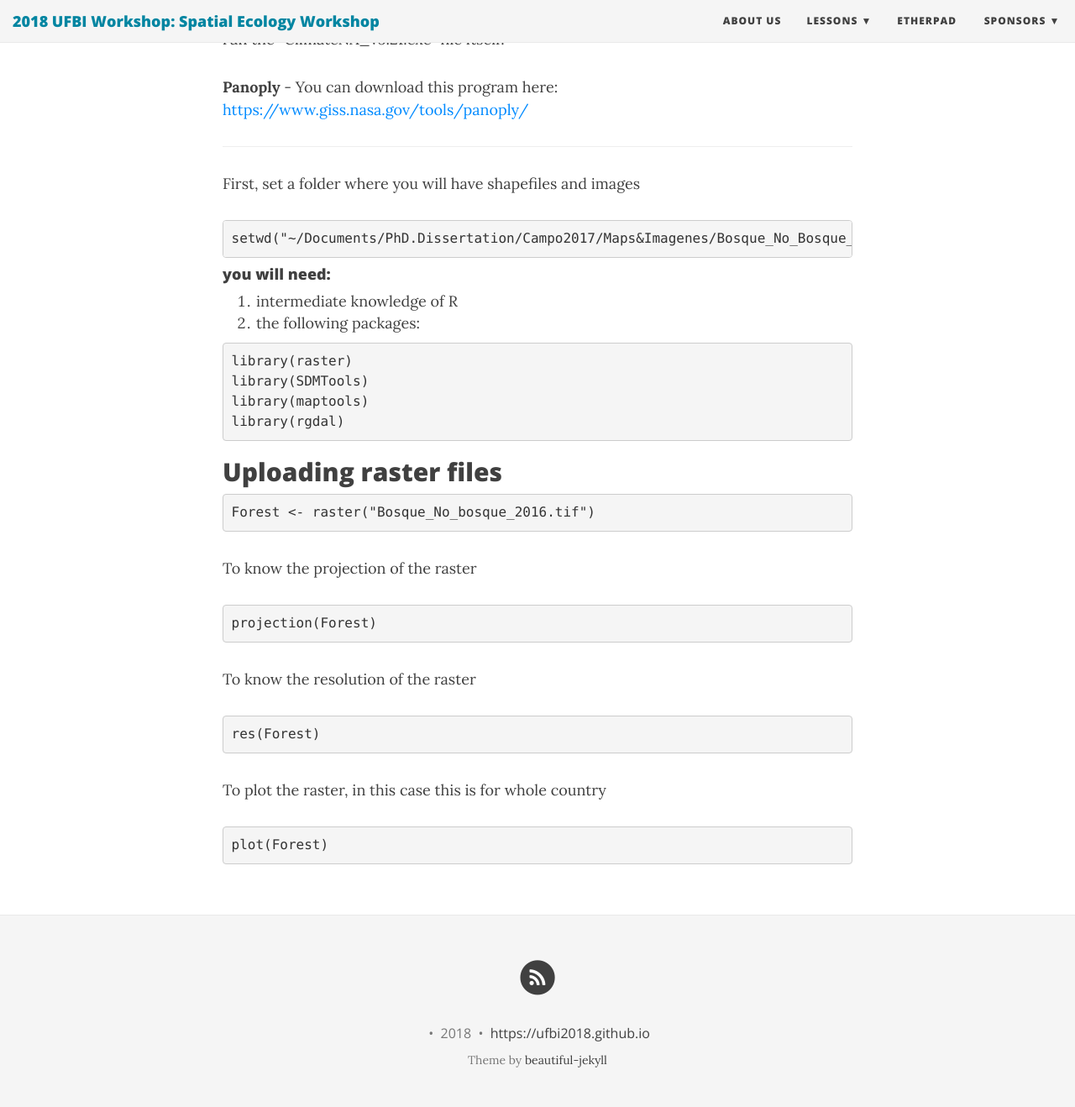
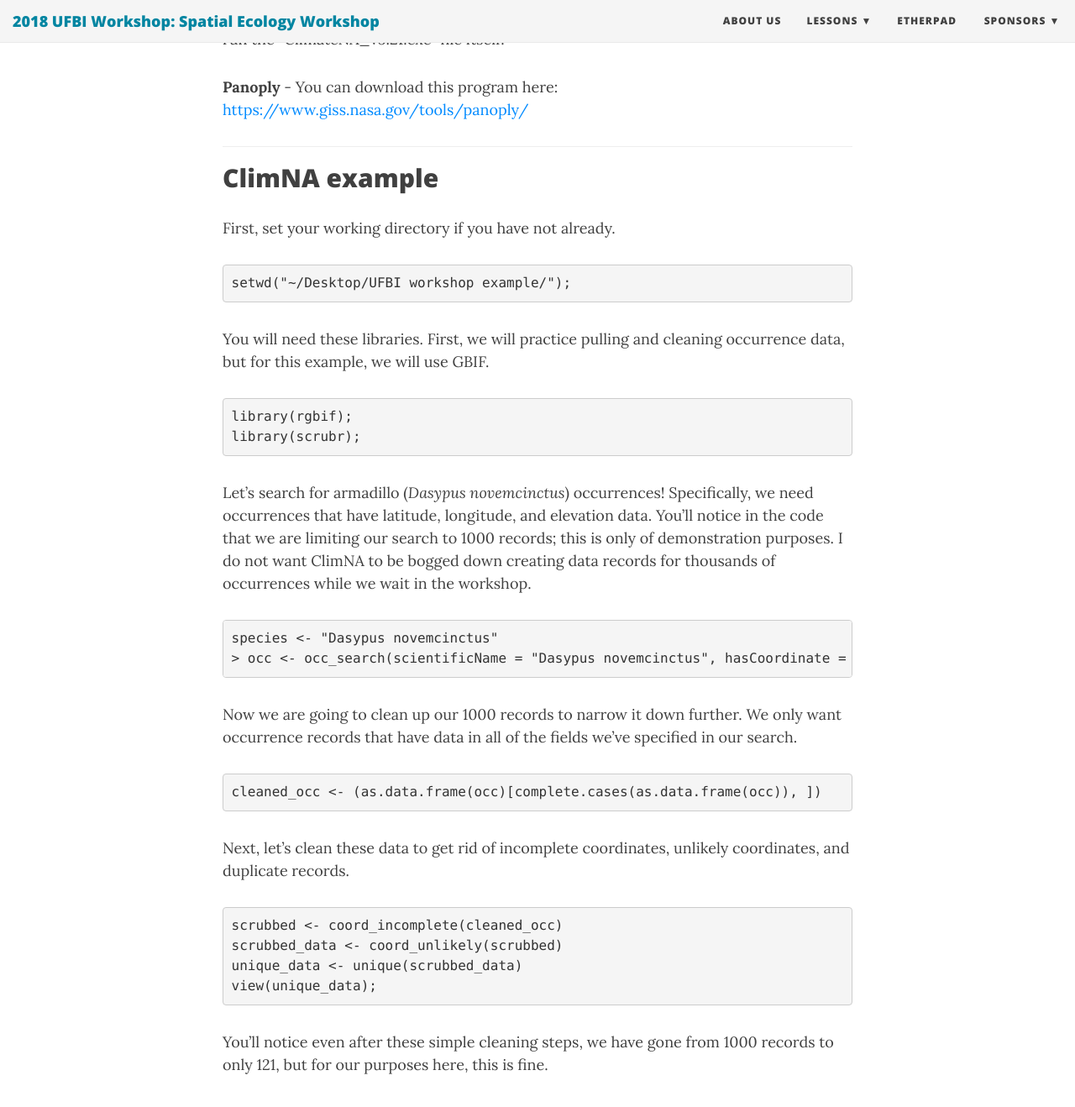
Before and after one commit to lbrensk/UFBI2018.github.io, a Jekyll site: the page built from Laura.md, in a window 1280 px wide and 1400 px high, scrolled down 662 px. Shown: the top 1318 px of the window at 84% size. Built offline with Jekyll 4.4.1, drawn with Linux system fonts in a browser that asks for light colours; nearby versions of some CDN libraries.

Commit message:
Update Laura.md

````diff
--- a/Laura.md
+++ b/Laura.md
@@ -16,44 +16,39 @@ If you have a Mac, you may require a few other programs to run ClimNA, which is
 
 ***
 
-First, set a folder where you will have shapefiles and images
+## ClimNA example
+
+First, set your working directory if you have not already.
 
 ```{r}
-setwd("~/Documents/PhD.Dissertation/Campo2017/Maps&Imagenes/Bosque_No_Bosque_2016_Hib_Raster")
+setwd("~/Desktop/UFBI workshop example/");
 ```
 
-
-#### you will need:
-1. intermediate knowledge of R
-2. the following packages:
+You will need these libraries. First, we will practice pulling and cleaning occurrence data, but for this example, we will use GBIF.
 
 ```{r}
-library(raster)
-library(SDMTools)
-library(maptools)
-library(rgdal)
+library(rgbif);
+library(scrubr);
+```
+Let's search for armadillo (*Dasypus novemcinctus*) occurrences! Specifically, we need occurrences that have latitude, longitude, and elevation data. You'll notice in the code that we are limiting our search to 1000 records; this is only of demonstration purposes. I do not want ClimNA to be bogged down creating data records for thousands of occurrences while we wait in the workshop.
+
+```{r}
+species <- "Dasypus novemcinctus"
+> occ <- occ_search(scientificName = "Dasypus novemcinctus", hasCoordinate = TRUE, fields = c("name", "key", "decimalLatitude", "decimalLongitude", "elevation"), limit = 1000, return = 'data')
 ```
 
-## Uploading raster files
+Now we are going to clean up our 1000 records to narrow it down further. We only want occurrence records that have data in all of the fields we've specified in our search.
 
 ```{r}
-Forest <- raster("Bosque_No_bosque_2016.tif")
+cleaned_occ <- (as.data.frame(occ)[complete.cases(as.data.frame(occ)), ])
 ```
 
-To know the projection of the raster
+Next, let's clean these data to get rid of incomplete coordinates, unlikely coordinates, and duplicate records.
 
 ```{r}
-projection(Forest)
+scrubbed <- coord_incomplete(cleaned_occ)
+scrubbed_data <- coord_unlikely(scrubbed)
+unique_data <- unique(scrubbed_data)
+view(unique_data);
 ```
-
-To know the resolution of the raster
-
-```{r}
-res(Forest)
-```
-
-To plot the raster, in this case this is for whole country
-
-```{r}
-plot(Forest)
-```
+You'll notice even after these simple cleaning steps, we have gone from 1000 records to only 121, but for our purposes here, this is fine.
````
